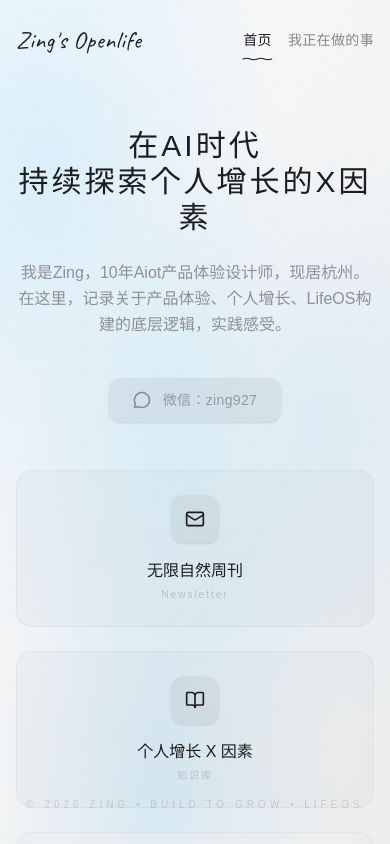
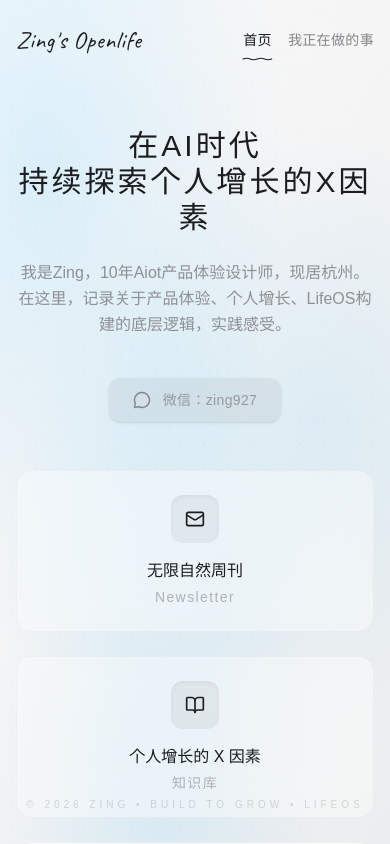
Before and after one commit to zing927/myblog20260430, a React (Vite) app: page / in a window 390 px wide. Shown: the top 844 px of the page. Built offline with nearby package versions, Linux system fonts and the light colour scheme; a small style sheet from the web is missing; a web font is replaced by a local one.

Commit message:
feat: Refine card styles and update link label
Enhance the visual appeal of cards with updated background, shadow, and transition effects. Also, correct a minor typo in the "Personal Growth X-Factor" link label for consistency.

```diff
--- a/src/App.tsx
+++ b/src/App.tsx
@@ -70,15 +70,15 @@ const Home = () => (
       <div className="grid grid-cols-1 md:grid-cols-3 gap-6 w-full">
         {[
           { label: "无限自然周刊", type: "Newsletter", icon: <Mail size={20} />, href: "https://quaily.com/zing927" },
-          { label: "个人增长 X 因素", type: "知识库", icon: <BookOpen size={20} />, href: "https://flowus.cn/share/aa202f8a-14a7-4429-a5a8-2b459a4de181?code=U4N4HU" },
+          { label: "个人增长的 X 因素", type: "知识库", icon: <BookOpen size={20} />, href: "https://flowus.cn/share/aa202f8a-14a7-4429-a5a8-2b459a4de181?code=U4N4HU" },
           { label: "AI 时代的设计师", type: "知识库", icon: <Monitor size={20} />, href: "https://flowus.cn/zing/share/614d3b88-98e4-476a-9282-44500b47ea9f?code=U4N4HU" }
         ].map((link, i) => (
-          <a key={i} href={link.href} target="_blank" rel="noreferrer" className="flex flex-col items-center p-6 rounded-2xl bg-black/[0.02] backdrop-blur-xl border border-black/[0.03] hover:bg-black/[0.05] hover:shadow-xl transition-all group overflow-hidden relative">
-            <div className="w-12 h-12 rounded-xl flex items-center justify-center mb-4 group-hover:scale-110 transition-transform bg-black/5 text-custom-primary shadow-sm">
+          <a key={i} href={link.href} target="_blank" rel="noreferrer" className="flex flex-col items-center p-6 rounded-2xl bg-white/40 backdrop-blur-xl border border-black/[0.03] hover:bg-white/60 hover:shadow-lg hover:shadow-black/5 transition-all duration-500 group overflow-hidden relative">
+            <div className="w-12 h-12 rounded-xl flex items-center justify-center mb-4 group-hover:scale-110 transition-transform bg-black/5 text-custom-primary shadow-inner">
               {link.icon}
             </div>
             <span className="font-medium text-base text-custom-primary mb-1 group-hover:text-accent transition-colors">{link.label}</span>
-            <span className="text-[10px] tracking-[0.2em] text-custom-secondary font-medium opacity-40">{link.type}</span>
+            <span className="text-sm tracking-widest text-custom-secondary font-medium opacity-60">{link.type}</span>
           </a>
         ))}
       </div>
@@ -127,7 +127,7 @@ const WhatImDoing = () => {
       initial={{ opacity: 0 }}
       animate={{ opacity: 1 }}
       exit={{ opacity: 0 }}
-      className="max-w-4xl mx-auto px-4 md:px-6 py-10 md:py-20"
+      className="max-w-4xl mx-auto px-4 md:px-6 pt-8 md:pt-12 pb-20"
     >
       <header className="mb-10 text-center md:text-left">
         <h2 className="text-2xl md:text-3xl font-medium mb-4 text-custom-primary tracking-tight leading-tight">我正在做的事</h2>
@@ -142,10 +142,10 @@ const WhatImDoing = () => {
             initial={{ opacity: 0, y: 15 }}
             animate={{ opacity: 1, y: 0 }}
             transition={{ delay: index * 0.08, duration: 0.4 }}
-            className={`flex flex-col md:flex-row gap-4 md:gap-6 items-start p-5 md:p-6 rounded-xl bg-black/[0.02] backdrop-blur-2xl border border-black/[0.03] transition-all duration-300 hover:bg-black/[0.05] group overflow-hidden relative ${item.href ? 'cursor-pointer shadow-xl hover:shadow-accent/5' : ''}`}
+            className={`flex flex-col md:flex-row gap-4 md:gap-6 items-start p-5 md:p-6 rounded-2xl bg-white/40 backdrop-blur-2xl border border-black/[0.03] transition-all duration-500 hover:bg-white/60 group overflow-hidden relative ${item.href ? 'cursor-pointer hover:shadow-lg hover:shadow-black/5' : ''}`}
             onClick={() => item.href && window.open(item.href, '_blank')}
           >
-            <div className="p-3 md:p-4 rounded-lg bg-black/5 shadow-sm flex-shrink-0 text-custom-secondary group-hover:text-accent transition-all">
+            <div className="p-3 md:p-4 rounded-lg bg-black/5 shadow-inner flex-shrink-0 text-custom-secondary group-hover:text-accent transition-all">
               {item.icon}
             </div>
             <div className="flex-grow pt-1 w-full">
--- a/src/index.css
+++ b/src/index.css
@@ -30,7 +30,7 @@
   --text-secondary: #86868B;
   --accent: #0071E3;
   --border: rgba(0, 0, 0, 0.05);
-  --card-shadow: 0 4px 24px -4px rgba(0,0,0,0.05);
+  --card-shadow: 0 10px 30px -10px rgba(0, 0, 0, 0.04), 0 4px 10px -2px rgba(0, 0, 0, 0.02);
 }
 
 .bg-custom-primary { background-color: var(--bg-primary); }
```
